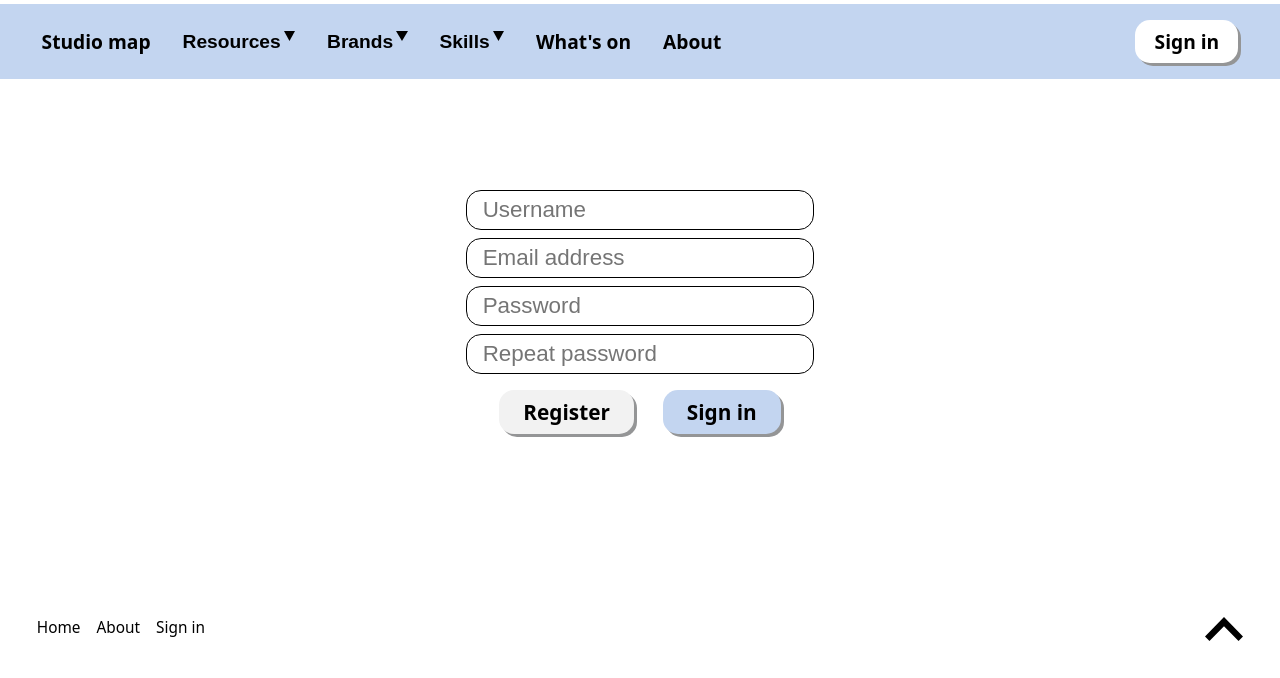
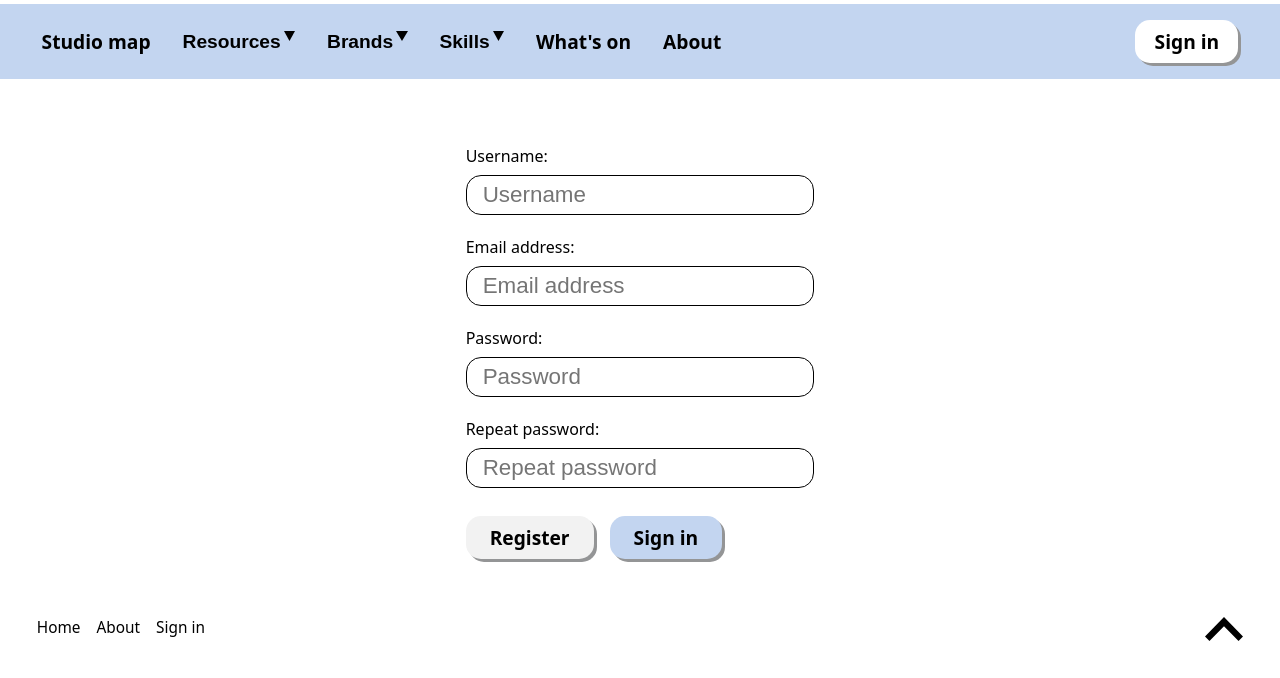
Before and after one commit to yaizacanopoli/theaerialartshub, a plain HTML site: page register.html in a window 1280 px wide. Shown: the part 122-800 px from the top of the page. Drawn offline with Linux system fonts and the light colour scheme.

Commit message:
Refine sign in and register form fields

```diff
--- a/register.html
+++ b/register.html
@@ -203,10 +203,14 @@
         <div class="sign-in-container">
             <form class="sign-in-form" action="">
                 <div class="input-fields">
-                    <input type="text" class="username-input" placeholder="Username">
-                    <input type="email" class="email-input" placeholder="Email address">
-                    <input type="password" class="password-input" placeholder="Password">
-                    <input type="password" class="password-repeat" placeholder="Repeat password">
+                    <label for="username-input">Username:</label>
+                    <input type="text" class="username-input" id="username-input" name="username-input" placeholder="Username">
+                    <label for="email-input">Email address:</label>
+                    <input type="email" class="email-input" name="email-input" placeholder="Email address">
+                    <label for="password-input">Password:</label>
+                    <input type="password" class="password-input" id="password-input" name="password-input" placeholder="Password">
+                    <label for="password-repeat">Repeat password:</label>
+                    <input type="password" class="password-repeat" id="password-repeat" name="password-repeat" placeholder="Repeat password">
                 </div>
                 <div class="sign-in-buttons">
                     <a href="register.html" aria-label="Register" class="register-btn">Register</a>
--- a/styles.css
+++ b/styles.css
@@ -677,8 +677,12 @@ footer {
 
 /* for sign-in and register pages */
 
+label {
+    align-self: start;
+}
+
 .sign-in-register-main {
-    height: calc(100vh - 20rem);
+    height: calc(100vh - 15rem);
     display: flex;
     justify-content: center;
 }
@@ -686,15 +690,17 @@ footer {
 .sign-in-container {
     display: flex;
     justify-content: center;
+    align-items: center;
     height: 100%;
+    width: 100%;
 }
 
 .sign-in-form {
     display: flex;
-    width: calc(100% - 3rem);
     flex-direction: column;
     justify-content: center;
     gap: 1rem;
+    align-items: start;
 }
 
 .input-fields {
@@ -715,6 +721,7 @@ footer {
     width: 28ch;
     font-size: calc(1rem + 0.5vw);
     padding-left: 1rem;
+    margin-bottom: 0.8rem;
 }
 
 .username-input:focus,
@@ -730,17 +737,17 @@ footer {
 
 .sign-in-buttons {
     display: flex;
-    justify-content: center;
-    gap: calc(1rem + 1vw);
+    justify-content: start;
+    gap: 1rem;
 }
 
 .sign-in-form .sign-in-btn,
 .register-btn {
-    width: fit-content;
+    width: max-content;
     padding: 0.5rem 1.5rem;
     border: none;
     border-radius: 15px;
-    font-size: calc(0.9rem + 0.5vw);
+    font-size: 1.2rem;
     font-weight: bold;
     box-shadow: 3px 3px #949596;
 }
```
Also changed, not shown: signin.html (+4 -2 lines).
